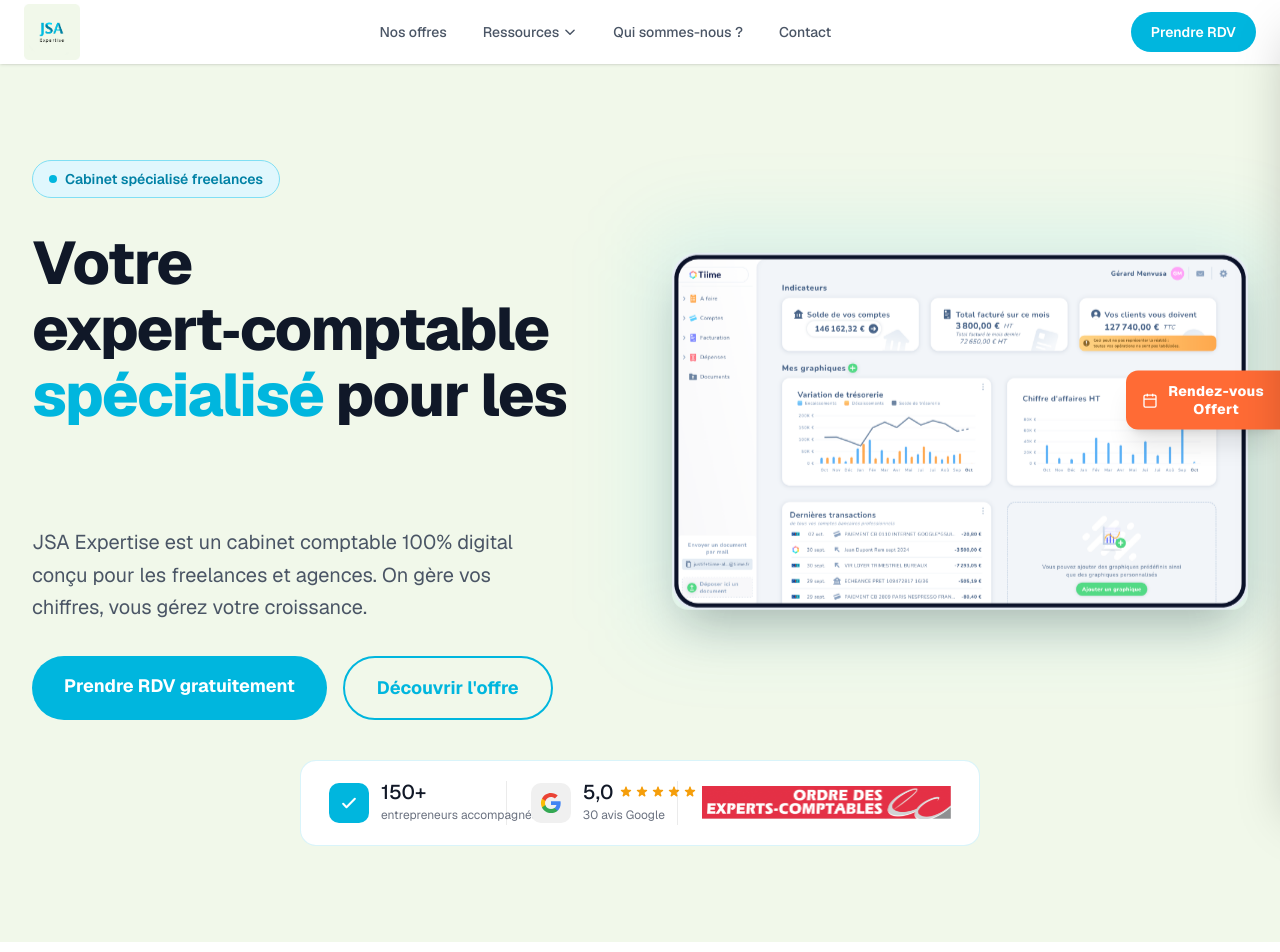
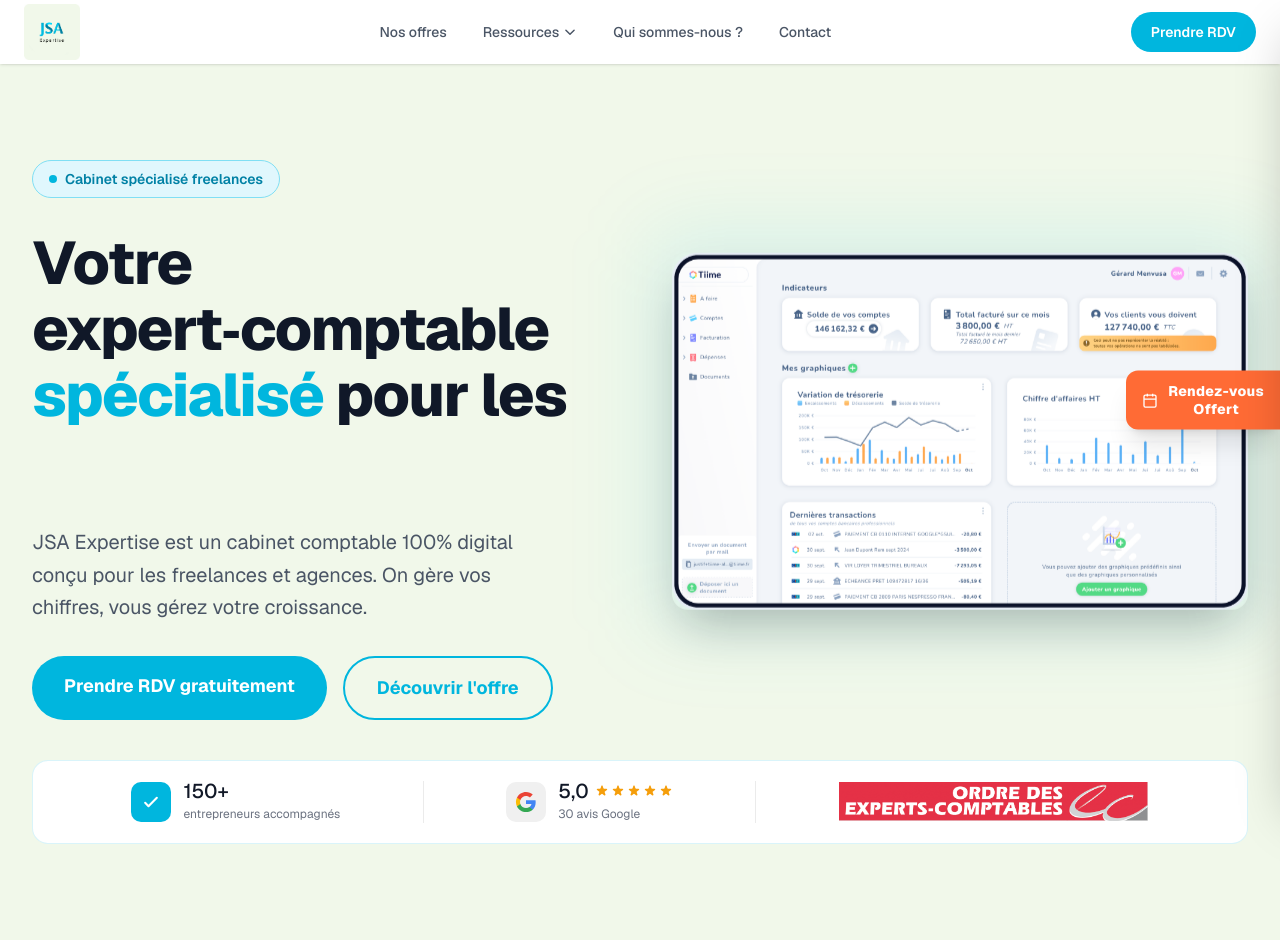
Before and after one commit to joelsayag-ship-it/jsa-site, a Next.js app: page / in a window 1280 px wide. Shown: the top 952 px of the page. Built offline with nearby package versions, Linux system fonts and the light colour scheme.

Commit message:
fix: social proof pleine largeur, space-evenly, padding 20px 40px, logo OEC 40px
Co-Authored-By: Claude Sonnet 4.6 <noreply@anthropic.com>

```diff
--- a/src/app/globals.css
+++ b/src/app/globals.css
@@ -64,12 +64,12 @@ body {
   display: flex;
   flex-direction: row;
   align-items: center;
-  justify-content: space-between;
+  justify-content: space-evenly;
   width: 100%;
   background: white;
   border-radius: 16px;
   border: 0.5px solid rgba(0, 182, 222, 0.15);
-  padding: 20px 28px;
+  padding: 20px 40px;
   gap: 0;
 }
 
@@ -116,7 +116,7 @@ body {
 }
 
 .sp-oec-img {
-  height: 44px;
+  height: 40px;
   width: auto;
   object-fit: contain;
 }
--- a/src/app/page.tsx
+++ b/src/app/page.tsx
@@ -108,10 +108,8 @@ export default function Home() {
               </div>
             </div>
 
-            {/* Social proof — pleine largeur, centré */}
-            <div className="w-full mx-auto" style={{ maxWidth: 680 }}>
-              <SocialProof />
-            </div>
+            {/* Social proof — pleine largeur */}
+            <SocialProof />
 
           </div>
         </section>
```
